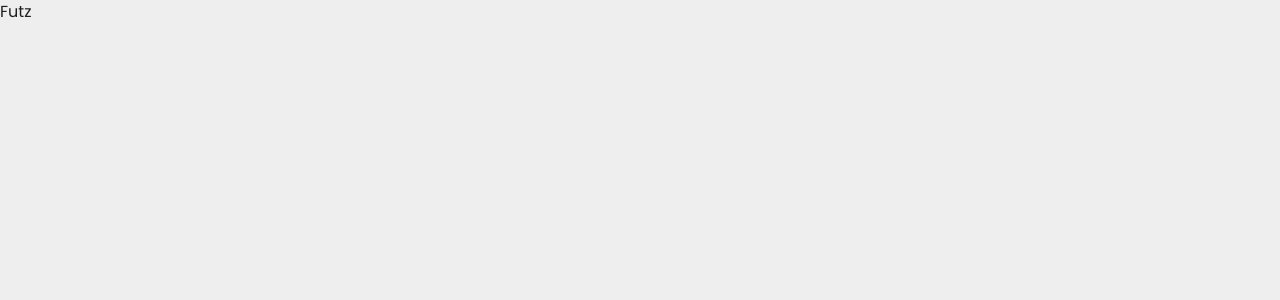
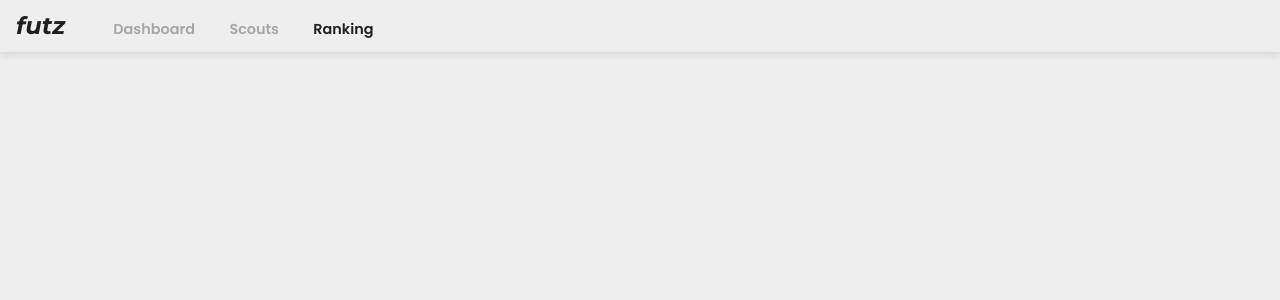
Before and after one commit to jorgeprj/hattrick-react, a React (Vite) app: page /rankings in a window 1280 px wide. Shown: the top 300 px of the page. Built offline with nearby package versions, Linux system fonts and the light colour scheme.

Commit message:
feat: navbar

```diff
--- a/src/App.jsx
+++ b/src/App.jsx
@@ -1,9 +1,14 @@
+import { BrowserRouter as Router } from "react-router-dom"
+import Navbar from "./components/layout/navbar/Navbar.jsx";
+
 function App() {
-  return (
-    <div>
-      Futz
-    </div>
-  )
+	return (
+		<div>
+			<Router>
+				<Navbar />
+			</Router>
+		</div>
+	)
 }
 
 export default App
--- /dev/null
+++ b/src/components/layout/navbar/Navbar.css
@@ -0,0 +1,47 @@
+.navbar{
+    display: flex;
+    flex-direction: row;
+    align-items: center;
+    text-align: center;
+    color: var(--text-medium);
+    padding: 0.5em 1em;
+    box-shadow: rgba(99, 99, 99, 0.2) 0px 2px 8px 0px;
+}
+
+.navbar .logo{
+    font-family: 'Montserrat', sans-serif;
+    font-style: italic;
+    color: var(--text-high);
+    font-size: 1.5em;
+    margin-right: 2em;
+}
+
+.navbar ul {
+    display: flex;
+    flex-direction: row;
+    align-items: center;
+    justify-content: center;
+    gap: 20px;
+    list-style-type: none;
+    margin: 0;
+    padding: 0;
+    font-weight: 600;
+    color: var(--text-low);
+    font-size: 0.9em;
+}
+
+.navbar ul li {
+    margin-right: 1em;
+    margin-top: 0.5em;
+    cursor: pointer;
+}
+
+.active {
+    color: var(--text-high);
+}
+
+
+.navbar ul li:hover,
+.navbar ul li.active{
+    color: var(--text-high);
+}
--- /dev/null
+++ b/src/components/layout/navbar/Navbar.jsx
@@ -0,0 +1,38 @@
+import { Link, useLocation } from 'react-router-dom'
+import './Navbar.css'
+
+const Navbar = () => {
+	const links = [
+		{
+			name: 'Dashboard',
+            path: '/',
+		},
+		{
+			name: 'Scouts',
+            path: '/scouts',
+		},
+		{
+			name: 'Ranking',
+            path: '/rankings',
+		}
+	];
+
+	const location = useLocation();
+
+	return (
+		<div className='navbar'>
+			<div className='logo'>
+				<Link to="/">
+					futz
+				</Link>
+			</div>
+			<ul>
+				{links.map(link =>(
+					<Link to={link.path} className={location.pathname === link.path ? "active" : ""} key={link.name}><li>{link.name}</li></Link>
+				))}
+			</ul>
+		</div>
+	)
+}
+
+export default Navbar
```
